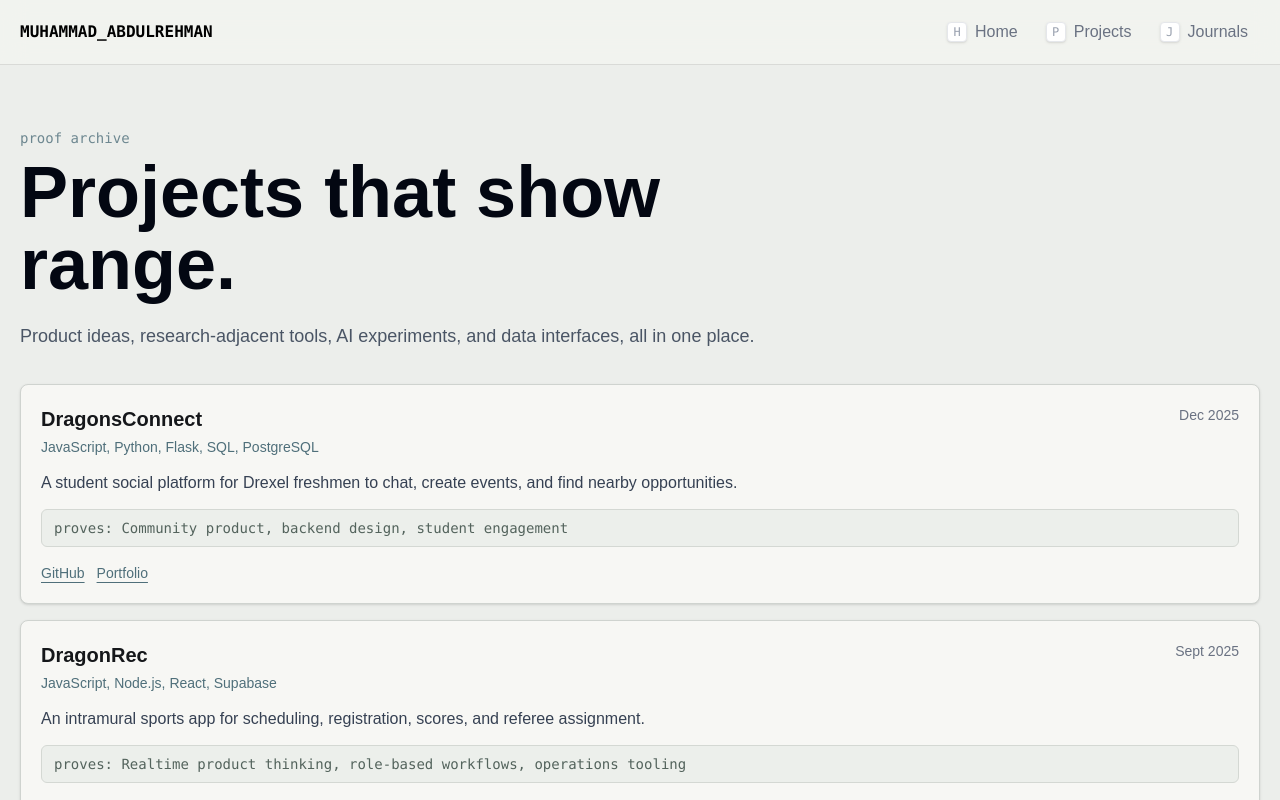
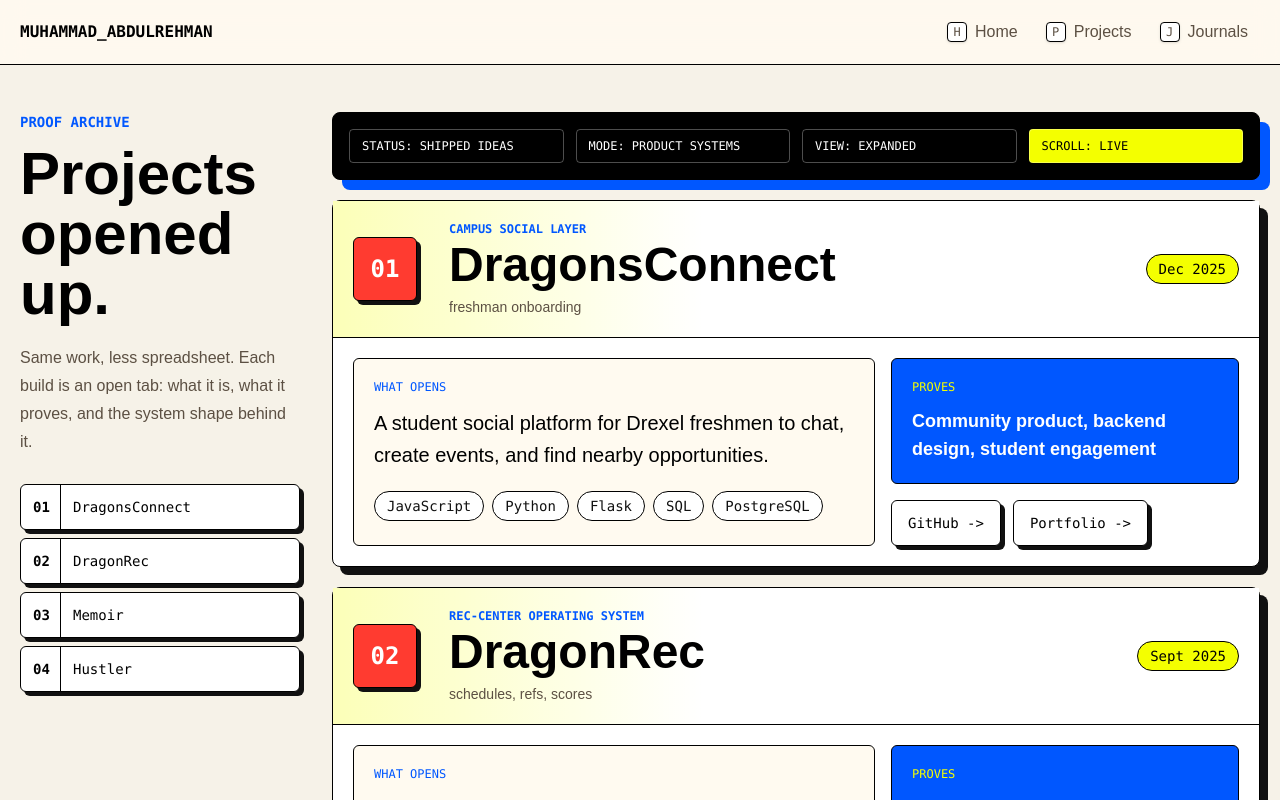
Before and after one commit to mabdulrehman08/notabdul10, a Next.js app: page /projects in a window 1280 px wide. Shown: the top 800 px of the page. Built offline with nearby package versions, Linux system fonts and the light colour scheme.

Commit message:
Redesign projects page

```diff
--- a/src/app/globals.css
+++ b/src/app/globals.css
@@ -203,3 +203,17 @@ body {
     animation: none;
   }
 }
+
+.project-dossier summary {
+  list-style: none;
+}
+
+.project-dossier summary::-webkit-details-marker {
+  display: none;
+}
+
+.project-dossier[open] summary {
+  background:
+    linear-gradient(90deg, rgba(244, 255, 0, 0.28), transparent 40%),
+    #ffffff;
+}
--- a/src/app/projects/page.tsx
+++ b/src/app/projects/page.tsx
@@ -5,6 +5,8 @@ const projects = [
     name: 'DragonsConnect',
     date: 'Dec 2025',
     stack: 'JavaScript, Python, Flask, SQL, PostgreSQL',
+    tag: 'campus social layer',
+    signal: 'freshman onboarding',
     summary:
       'A student social platform for Drexel freshmen to chat, create events, and find nearby opportunities.',
     proof: 'Community product, backend design, student engagement',
@@ -16,7 +18,9 @@ const projects = [
   {
     name: 'DragonRec',
     date: 'Sept 2025',
-    stack: 'JavaScript, Node.js, React, Supabase',
+    stack: 'JavaScript, React, Supabase, API workflows',
+    tag: 'rec-center operating system',
+    signal: 'schedules, refs, scores',
     summary: 'An intramural sports app for scheduling, registration, scores, and referee assignment.',
     proof: 'Realtime product thinking, role-based workflows, operations tooling',
     links: [
@@ -28,6 +32,8 @@ const projects = [
     name: 'Memoir',
     date: 'Oct 2025',
     stack: 'JavaScript, React, Node.js, Supabase, OpenAI',
+    tag: 'memory machine',
+    signal: 'AI-assisted reflection',
     summary: 'A journaling platform that turns reflections into AI-assisted images and narratives.',
     proof: 'AI product design, auth/storage, continuity-focused UX',
     links: [{ label: 'GitHub', href: 'https://github.com/mabdulrehman08' }],
@@ -36,6 +42,8 @@ const projects = [
     name: 'Hustler',
     date: 'July 2025',
     stack: 'TypeScript, React, D3.js, MongoDB',
+    tag: 'income cockpit',
+    signal: 'gig-worker finance',
     summary: 'A financial tracking app for gig workers with live income visualization.',
     proof: 'Data visualization, typed UI components, financial workflow design',
     links: [{ label: 'GitHub', href: 'https://github.com/mabdulrehman08' }],
@@ -50,8 +58,8 @@ const links = [
 
 export default function ProjectsPage() {
   return (
-    <main className="min-h-screen bg-[#eceeeb] text-[#15171a]">
-      <nav className="fixed left-0 top-0 z-50 w-full border-b border-black/10 bg-[#f2f3f0]/90 backdrop-blur-md">
+    <main className="min-h-screen bg-[#f6f2e8] text-[#111111]">
+      <nav className="fixed left-0 top-0 z-50 w-full border-b border-black bg-[#fffaf0]/90 backdrop-blur-md">
         <div className="mx-auto flex h-16 max-w-7xl items-center justify-between px-5">
           <Link className="font-mono text-base font-black text-black" href="/">
             MUHAMMAD_ABDULREHMAN
@@ -60,10 +68,10 @@ export default function ProjectsPage() {
             {links.map((item) => (
               <Link
                 key={item.label}
-                className="group flex items-center gap-2 rounded-md px-3 py-2 text-base font-medium text-gray-500 transition-colors hover:bg-gray-100 hover:text-black"
+                className="group flex items-center gap-2 rounded-md px-3 py-2 text-base font-medium text-[#5c5043] transition-colors hover:bg-[#f4ff00] hover:text-black"
                 href={item.href}
               >
-                <span className="hidden h-5 min-w-5 items-center justify-center rounded border border-gray-200 bg-white px-1 font-mono text-[12px] text-gray-400 shadow-sm group-hover:text-gray-700 sm:flex">
+                <span className="hidden h-5 min-w-5 items-center justify-center rounded border border-black bg-white px-1 font-mono text-[12px] text-[#5c5043] shadow-sm group-hover:text-black sm:flex">
                   {item.key}
                 </span>
                 {item.label}
@@ -73,43 +81,96 @@ export default function ProjectsPage() {
         </div>
       </nav>
 
-      <section className="mx-auto max-w-7xl px-5 pb-16 pt-32">
-        <div className="max-w-3xl">
-          <p className="font-mono text-sm text-[#6d8790]">proof archive</p>
-          <h1 className="mt-2 text-5xl font-black text-gray-950 md:text-7xl">Projects that show range.</h1>
-          <p className="mt-5 text-lg leading-8 text-gray-600">
-            Product ideas, research-adjacent tools, AI experiments, and data interfaces, all in one place.
+      <section className="project-wall mx-auto grid max-w-7xl gap-8 px-5 pb-16 pt-28 lg:grid-cols-[280px_1fr]">
+        <aside className="project-side lg:sticky lg:top-24 lg:self-start">
+          <p className="font-mono text-sm font-bold uppercase text-[#0057ff]">proof archive</p>
+          <h1 className="mt-3 text-5xl font-black leading-none text-black md:text-6xl">Projects opened up.</h1>
+          <p className="mt-5 text-base leading-7 text-[#5c5043]">
+            Same work, less spreadsheet. Each build is an open tab: what it is, what it proves, and the system shape
+            behind it.
           </p>
+
+          <div className="mt-7 grid gap-2 font-mono text-sm">
+            {projects.map((project, index) => (
+              <a
+                key={project.name}
+                className="group grid grid-cols-[2.5rem_1fr] items-center rounded-md border border-black bg-white text-black shadow-[4px_4px_0_#111] transition-transform hover:-translate-y-0.5 hover:bg-[#f4ff00]"
+                href={`#${project.name.toLowerCase()}`}
+              >
+                <span className="border-r border-black px-3 py-3 text-center font-black">
+                  {(index + 1).toString().padStart(2, '0')}
+                </span>
+                <span className="px-3 py-3">{project.name}</span>
+              </a>
+            ))}
+          </div>
+        </aside>
+
+        <div className="grid gap-5">
+          <div className="rounded-lg border border-black bg-black p-4 text-white shadow-[10px_10px_0_#0057ff]">
+            <div className="grid gap-3 font-mono text-xs uppercase sm:grid-cols-4">
+              <span className="rounded border border-white/30 px-3 py-2">status: shipped ideas</span>
+              <span className="rounded border border-white/30 px-3 py-2">mode: product systems</span>
+              <span className="rounded border border-white/30 px-3 py-2">view: expanded</span>
+              <span className="rounded border border-white/30 bg-[#f4ff00] px-3 py-2 text-black">scroll: live</span>
+            </div>
           </div>
 
-        <div className="mt-8 grid gap-4">
-          {projects.map((project) => (
-            <article key={project.name} className="rounded-lg border border-[#cfd3cf] bg-[#f7f7f4] p-5 shadow-sm">
-              <div className="flex flex-wrap items-start justify-between gap-3">
+          {projects.map((project, index) => (
+            <details
+              key={project.name}
+              id={project.name.toLowerCase()}
+              className="project-dossier group rounded-lg border border-black bg-white shadow-[8px_8px_0_#111]"
+              open
+            >
+              <summary className="grid cursor-pointer gap-4 p-5 sm:grid-cols-[5rem_1fr_auto] sm:items-center">
+                <span className="flex h-16 w-16 items-center justify-center rounded-md border border-black bg-[#ff3b30] font-mono text-2xl font-black text-white shadow-[4px_4px_0_#111]">
+                  {(index + 1).toString().padStart(2, '0')}
+                </span>
                 <div>
-                  <h2 className="text-xl font-semibold">{project.name}</h2>
-                  <p className="mt-1 text-sm text-[#4f6f7a]">{project.stack}</p>
+                  <p className="font-mono text-xs font-bold uppercase text-[#0057ff]">{project.tag}</p>
+                  <h2 className="mt-1 text-3xl font-black text-black md:text-5xl">{project.name}</h2>
+                  <p className="mt-2 text-sm text-[#5c5043]">{project.signal}</p>
                 </div>
-                <span className="text-sm text-gray-500">{project.date}</span>
+                <span className="w-fit rounded-full border border-black bg-[#f4ff00] px-3 py-1 font-mono text-sm text-black">
+                  {project.date}
+                </span>
+              </summary>
+
+              <div className="grid gap-4 border-t border-black p-5 lg:grid-cols-[1.2fr_0.8fr]">
+                <div className="rounded-md border border-black bg-[#fffaf0] p-5">
+                  <p className="font-mono text-xs uppercase text-[#0057ff]">what opens</p>
+                  <p className="mt-3 text-xl leading-8 text-black">{project.summary}</p>
+                  <div className="mt-5 flex flex-wrap gap-2">
+                    {project.stack.split(', ').map((tool) => (
+                      <span key={tool} className="rounded-full border border-black bg-white px-3 py-1 font-mono text-sm">
+                        {tool}
+                      </span>
+                    ))}
                   </div>
-              <p className="mt-3 leading-7 text-gray-700">{project.summary}</p>
-              <p className="mt-3 rounded-md border border-[#d4d8d3] bg-[#ecefeb] px-3 py-2 font-mono text-sm text-[#53635c]">
-                proves: {project.proof}
-              </p>
-              <div className="mt-4 flex flex-wrap gap-3">
+                </div>
+
+                <div className="grid gap-4">
+                  <div className="rounded-md border border-black bg-[#0057ff] p-5 text-white">
+                    <p className="font-mono text-xs uppercase text-[#f4ff00]">proves</p>
+                    <p className="mt-3 text-lg font-semibold leading-7">{project.proof}</p>
+                  </div>
+                  <div className="flex flex-wrap gap-3">
                     {project.links.map((link) => (
                       <a
                         key={link.label}
-                    className="text-sm font-medium text-[#4f6f7a] underline underline-offset-4 hover:text-gray-950"
+                        className="rounded-md border border-black bg-white px-4 py-3 font-mono text-sm text-black shadow-[4px_4px_0_#111] transition-transform hover:-translate-y-0.5 hover:bg-[#f4ff00]"
                         href={link.href}
                         target="_blank"
                         rel="noopener noreferrer"
                       >
-                    {link.label}
+                        {link.label} -&gt;
                       </a>
                     ))}
                   </div>
-            </article>
+                </div>
+              </div>
+            </details>
           ))}
         </div>
       </section>
```
Lines whose indentation alone changed are shown as unchanged.
